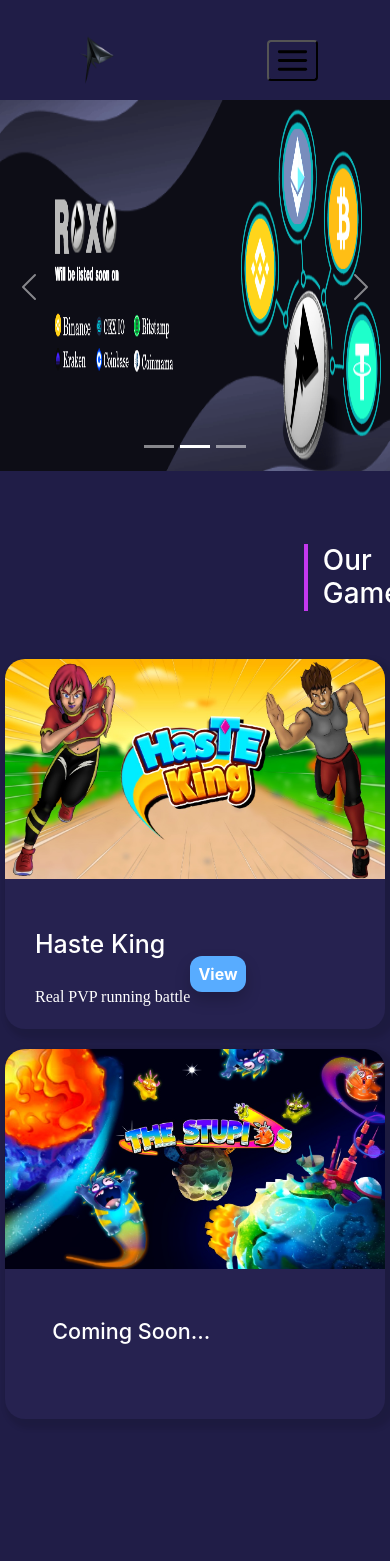
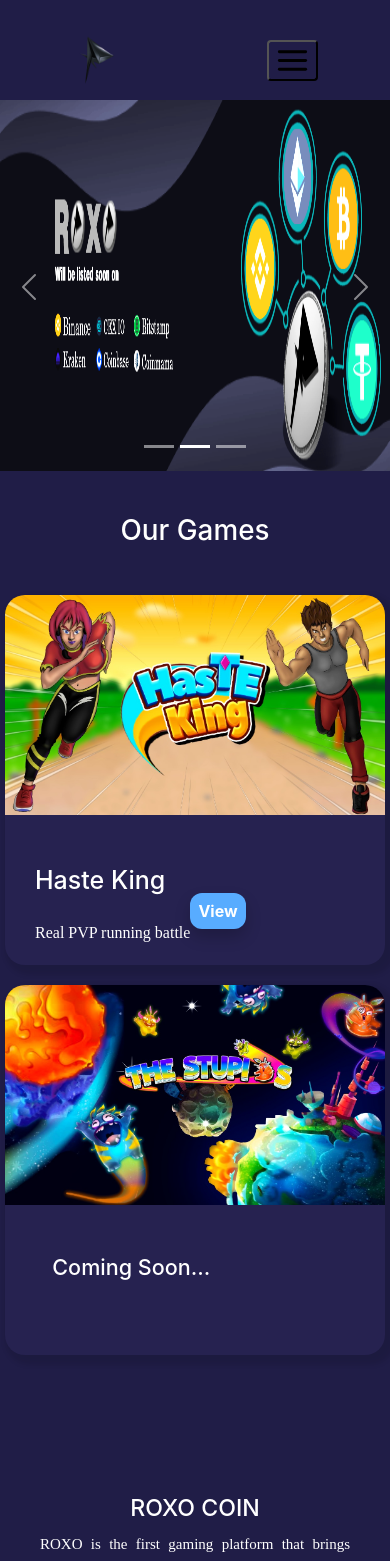
Before and after one commit to Saad-76/Roxo, a React (Create React App) app: page /homepage in a window 390 px wide. Shown: the top 1561 px of the page. Built offline with nearby package versions, Linux system fonts and the light colour scheme; a web font is replaced by a local one.

Commit message:
responsive

```diff
--- a/src/HomePage/Tescards.css
+++ b/src/HomePage/Tescards.css
@@ -229,4 +229,20 @@
   .tes-btn1 {
     display: none;
   }
+  .game-heading-outer {
+    border-left: 0px solid #c438ef;
+    padding-left: 0px;
+    margin-left: 0;
+    margin-top: 0px;
+  }
+  .our-games-outer-pad {
+    display: flex;
+    flex-direction: column;
+    align-content: center;
+    align-items: center;
+  }
+  .work-outer-style {
+    padding: 40px 0px;
+    margin-top: 70px;
+  }
 }
--- a/src/HomePage/ourCommunity.css
+++ b/src/HomePage/ourCommunity.css
@@ -52,3 +52,13 @@
 .community-outer-style{
   padding: 40px 0px;
 }
+
+@media only screen and (max-width: 900px){
+  .ourCommunity-outer-section {
+    display: flex;
+    flex-direction: column;
+    padding: 40px;
+    align-content: center;
+    align-items: center;
+}
+}
--- a/src/HomePage/partners.css
+++ b/src/HomePage/partners.css
@@ -30,3 +30,9 @@
  padding-right: 12px;
  padding-left: 20px;
 }
+
+@media only screen and (max-width: 900px){
+    .partners-inner-background{
+        flex-wrap: wrap;
+    }
+}
```
